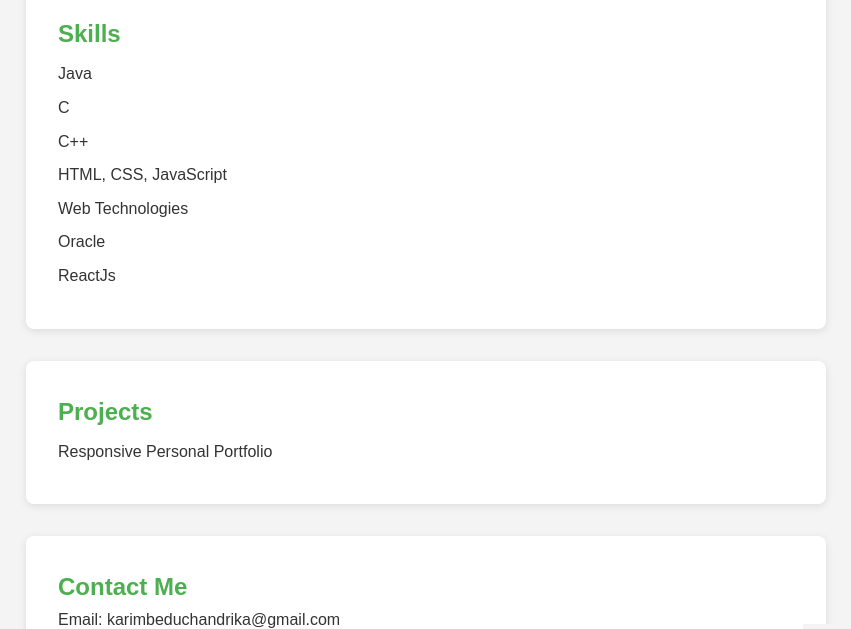
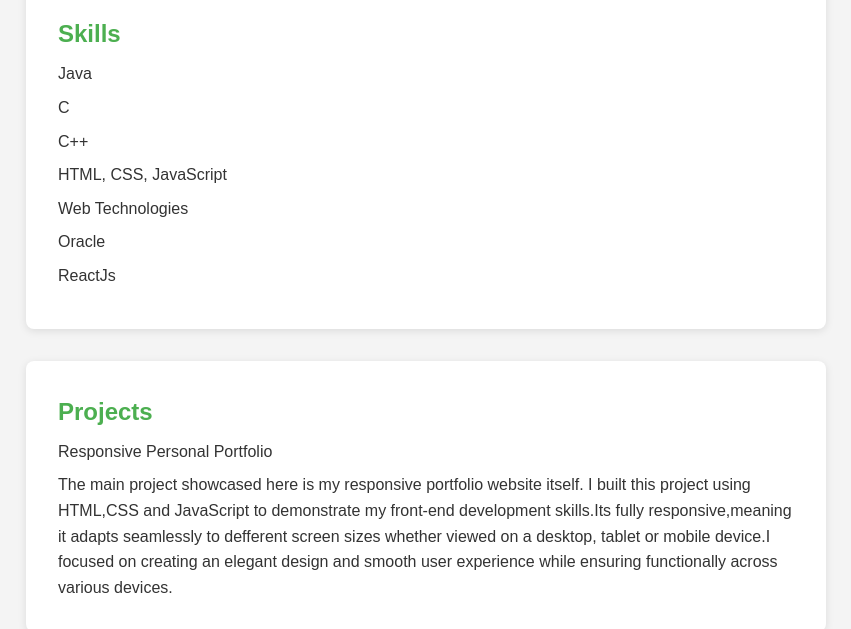
Before and after one commit to Chan3737/portfolio-website, a plain HTML site: page index.html in a window 1280 px wide. Shown: the part 393-1022 px from the top of the page, without its empty margins (214-1065 px from the left). Drawn offline with Linux system fonts and the light colour scheme.

Commit message:
Update index.html

```diff
--- a/index.html
+++ b/index.html
@@ -41,6 +41,7 @@
     <h2>Projects</h2>
     <ul>
       <li>Responsive Personal Portfolio</li>
+      <p>The main project showcased here is my responsive portfolio website itself. I built this project using HTML,CSS and JavaScript to demonstrate my front-end development skills.Its fully responsive,meaning it adapts seamlessly to defferent screen sizes whether viewed on a desktop, tablet or mobile device.I focused on creating an elegant design and smooth user experience while ensuring functionally across various devices.</p>
     </ul>
   </section>
 
```
